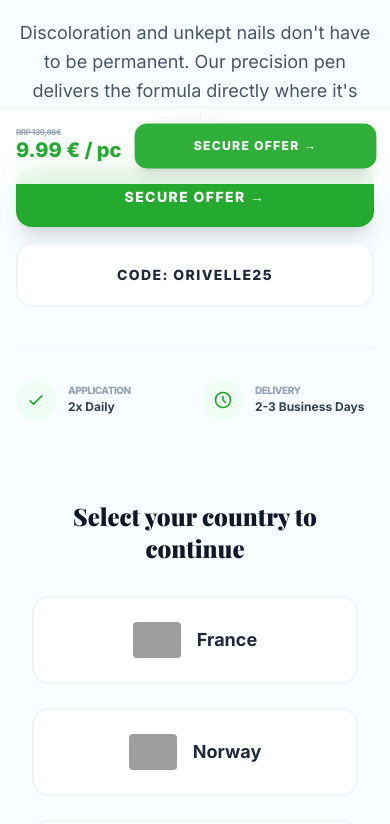
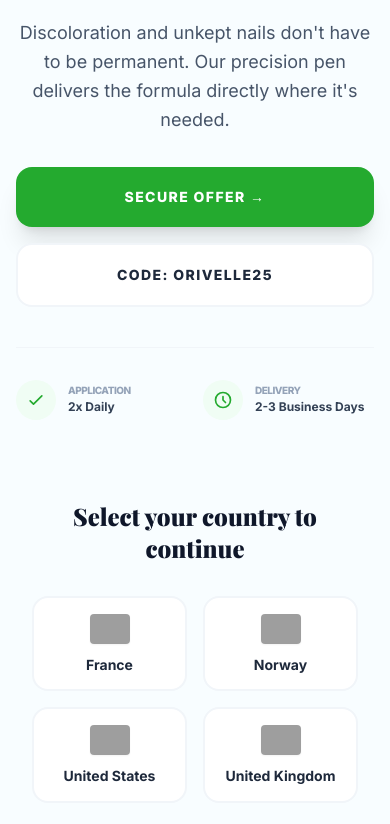
Before and after one commit to newtonkari75-alt/Nailcare-Pen, a plain HTML site: page index.html in a window 390 px wide. Shown: the part 660-1484 px from the top of the page. Drawn offline with nearby package versions, Linux system fonts and the light colour scheme; grey boxes are pictures that could not be loaded.

Commit message:
Update index.html

```diff
--- a/index.html
+++ b/index.html
@@ -1,6 +1,7 @@
 <!DOCTYPE html>
 <html lang="en" class="scroll-smooth">
 <head>
+    <!-- CLARITY TRACKING -->
     <script type="text/javascript">
         (function(c,l,a,r,i,t,y){
             c[a]=c[a]||function(){(c[a].q=c[a].q||[]).push(arguments)};
@@ -8,6 +9,7 @@
             y=l.getElementsByTagName(r)[0];y.parentNode.insertBefore(t,y);
         })(window, document, "clarity", "script", "vfkjpxvicn");
     </script>
+
     <meta charset="UTF-8" />
     <meta name="viewport" content="width=device-width, initial-scale=1.0, maximum-scale=5.0" />
     <meta name="robots" content="index, follow, max-image-preview:large" />
@@ -290,7 +292,7 @@
         </div>
     </header>
 
-    <main class="max-w-7xl mx-auto px-4 md:px-8 pt-8 md:pt-16 pb-32">
+    <main class="max-w-7xl mx-auto px-4 md:px-8 pt-8 md:pt-16 pb-16">
 
         <!-- Hero Section -->
         <section id="hero" class="grid grid-cols-1 lg:grid-cols-2 gap-12 items-center mb-20 lg:mb-32">
@@ -373,29 +375,29 @@
 
         </section>
 
-        <!-- COUNTRY SELECTOR: Direct Links & Flag Images -->
+        <!-- COUNTRY SELECTOR: Updated Layout & Classes -->
         <section id="country-selector" class="max-w-4xl mx-auto px-4 mb-24 text-center">
             <h2 class="text-2xl md:text-3xl font-black text-slate-900 mb-8 font-serif-display" x-text="i18n[lang].selectCountry"></h2>
 
-            <div class="grid grid-cols-1 sm:grid-cols-2 gap-6 max-w-xl mx-auto">
-                <a href="https://dtnc5.doctorfoxick.com/l" class="group bg-white p-6 rounded-2xl border-2 border-slate-100 hover:border-[#24AA2F] transition-all hover:shadow-lg flex items-center justify-center gap-4">
-                    <img src="https://flagcdn.com/w160/fr.png" alt="France Flag" class="w-12 h-auto rounded shadow-sm">
-                    <span class="text-lg font-bold text-slate-800 group-hover:text-[#24AA2F] transition-colors" x-text="i18n[lang].countryFrance"></span>
+            <div class="grid grid-cols-2 gap-4 sm:gap-6 max-w-xl mx-auto">
+                <a href="https://dtnc5.doctorfoxick.com/l" class="group bg-white p-4 sm:p-6 rounded-2xl border-2 border-slate-100 hover:border-[#24AA2F] transition-all hover:shadow-lg flex flex-col sm:flex-row items-center justify-center gap-3 sm:gap-4 h-full text-center sm:text-left">
+                    <img src="https://flagcdn.com/w160/fr.png" alt="France Flag" class="w-10 sm:w-12 h-auto rounded shadow-sm">
+                    <span class="text-sm sm:text-lg font-bold text-slate-800 group-hover:text-[#24AA2F] transition-colors leading-tight" x-text="i18n[lang].countryFrance"></span>
                 </a>
 
-                <a href="https://251ll.doctorelamlaki.com/l" class="group bg-white p-6 rounded-2xl border-2 border-slate-100 hover:border-[#24AA2F] transition-all hover:shadow-lg flex items-center justify-center gap-4">
-                    <img src="https://flagcdn.com/w160/no.png" alt="Norway Flag" class="w-12 h-auto rounded shadow-sm">
-                    <span class="text-lg font-bold text-slate-800 group-hover:text-[#24AA2F] transition-colors" x-text="i18n[lang].countryNorway"></span>
+                <a href="https://251ll.doctorelamlaki.com/l" class="group bg-white p-4 sm:p-6 rounded-2xl border-2 border-slate-100 hover:border-[#24AA2F] transition-all hover:shadow-lg flex flex-col sm:flex-row items-center justify-center gap-3 sm:gap-4 h-full text-center sm:text-left">
+                    <img src="https://flagcdn.com/w160/no.png" alt="Norway Flag" class="w-10 sm:w-12 h-auto rounded shadow-sm">
+                    <span class="text-sm sm:text-lg font-bold text-slate-800 group-hover:text-[#24AA2F] transition-colors leading-tight" x-text="i18n[lang].countryNorway"></span>
                 </a>
 
-                <a href="https://d1m7v.doctorthetran.com/l" class="group bg-white p-6 rounded-2xl border-2 border-slate-100 hover:border-[#24AA2F] transition-all hover:shadow-lg flex items-center justify-center gap-4">
-                    <img src="https://flagcdn.com/w160/us.png" alt="USA Flag" class="w-12 h-auto rounded shadow-sm">
-                    <span class="text-lg font-bold text-slate-800 group-hover:text-[#24AA2F] transition-colors" x-text="i18n[lang].countryUS"></span>
+                <a href="https://d1m7v.doctorthetran.com/l" class="group bg-white p-4 sm:p-6 rounded-2xl border-2 border-slate-100 hover:border-[#24AA2F] transition-all hover:shadow-lg flex flex-col sm:flex-row items-center justify-center gap-3 sm:gap-4 h-full text-center sm:text-left">
+                    <img src="https://flagcdn.com/w160/us.png" alt="USA Flag" class="w-10 sm:w-12 h-auto rounded shadow-sm">
+                    <span class="text-sm sm:text-lg font-bold text-slate-800 group-hover:text-[#24AA2F] transition-colors leading-tight" x-text="i18n[lang].countryUS"></span>
                 </a>
 
-                <a href="https://68ndt.doctorbuyer.com/l" class="group bg-white p-6 rounded-2xl border-2 border-slate-100 hover:border-[#24AA2F] transition-all hover:shadow-lg flex items-center justify-center gap-4">
-                    <img src="https://flagcdn.com/w160/gb.png" alt="UK Flag" class="w-12 h-auto rounded shadow-sm">
-                    <span class="text-lg font-bold text-slate-800 group-hover:text-[#24AA2F] transition-colors" x-text="i18n[lang].countryUK"></span>
+                <a href="https://68ndt.doctorbuyer.com/l" class="group bg-white p-4 sm:p-6 rounded-2xl border-2 border-slate-100 hover:border-[#24AA2F] transition-all hover:shadow-lg flex flex-col sm:flex-row items-center justify-center gap-3 sm:gap-4 h-full text-center sm:text-left">
+                    <img src="https://flagcdn.com/w160/gb.png" alt="UK Flag" class="w-10 sm:w-12 h-auto rounded shadow-sm">
+                    <span class="text-sm sm:text-lg font-bold text-slate-800 group-hover:text-[#24AA2F] transition-colors leading-tight" x-text="i18n[lang].countryUK"></span>
                 </a>
             </div>
         </section>
@@ -421,15 +423,6 @@
         </section>
 
     </main>
-
-    <!-- Floating Checkout (Mobile) - CHANGED: Scrolls to Country Selector -->
-    <div class="fixed bottom-0 left-0 right-0 glass border-t border-slate-100 p-4 z-50 md:hidden flex items-center justify-between gap-4">
-        <div class="flex flex-col text-left">
-            <span class="text-[8px] text-slate-400 font-bold uppercase tracking-tighter line-through leading-none" x-text="i18n[lang].uvp"></span>
-            <span class="text-xl font-black text-[#24AA2F]" x-text="i18n[lang].priceUnit"></span>
-        </div>
-        <button @click="document.getElementById('country-selector').scrollIntoView({behavior: 'smooth'})" class="flex-1 bg-[#24AA2F] text-white py-3.5 rounded-xl font-black text-xs uppercase tracking-widest text-center shadow-lg active:scale-95 animate-pulse-soft" x-text="i18n[lang].secureOffer"></button>
-    </div>
 
     <!-- Footer -->
     <footer class="bg-white py-16 px-6 border-t border-slate-100">
```
Lines whose indentation alone changed are shown as unchanged.
